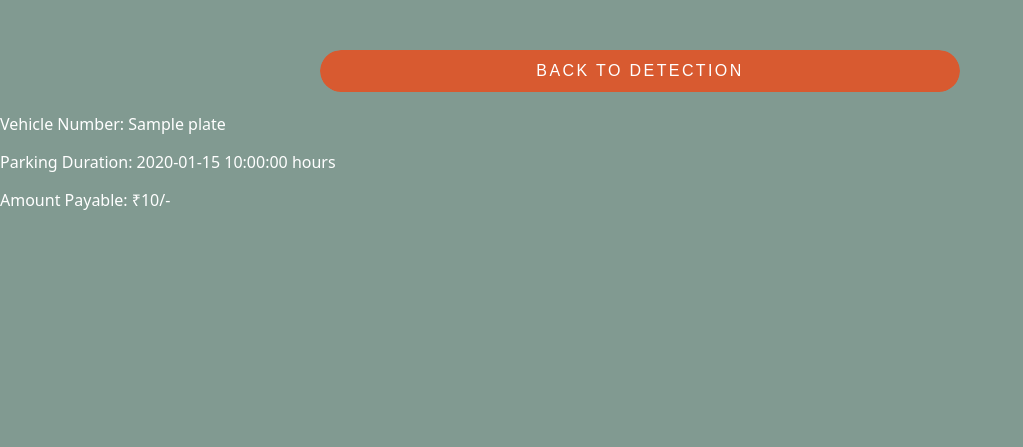
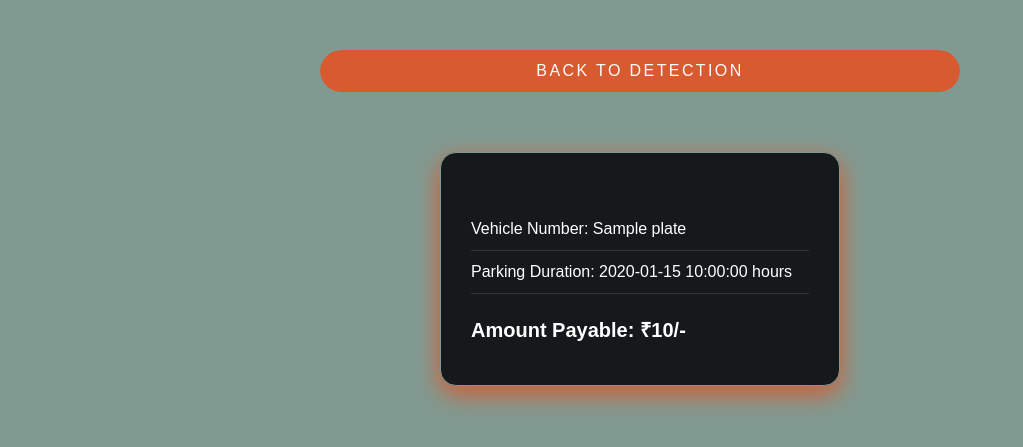
Before and after one commit to ak-junior3339/ParkX-Next-Generation-Smart-Parking-v2, a FastAPI app: template templates/CheckOut.html in a window 1280 px wide. Shown: the part 233-680 px from the top of the page, without its empty margins (0-1023 px from the left). Run offline with FastAPI, Linux system fonts and the light colour scheme; the template is opened without the code that fills it: most values are stand-ins (such as "Sample title", 1, 10 or a date in 2020).

Commit message:
adding style to the new checkout page

```diff
--- a/templates/CheckOut.html
+++ b/templates/CheckOut.html
@@ -17,7 +17,7 @@
     <button id="redetectButton" type="button" style="display: block;"><a href="/" style="text-decoration: none; color: white;">Back To Detection</a></button>
 </div>
 <!-- displaying message coming from backend -->
-<div>
+<div class="checkout-card">
     <h1>{{ message }}</h1>
 
     <p>Vehicle Number: {{ plate }}</p>
```
